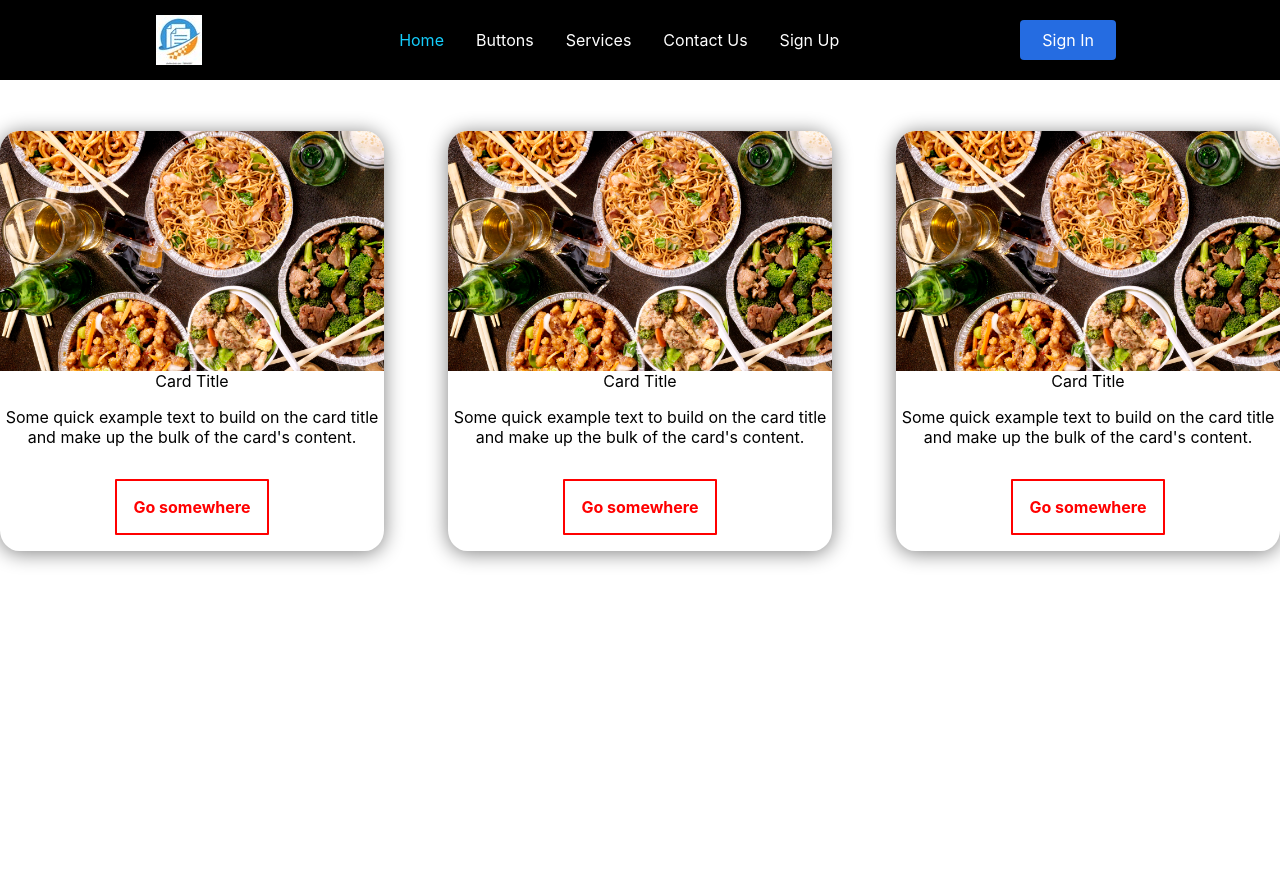
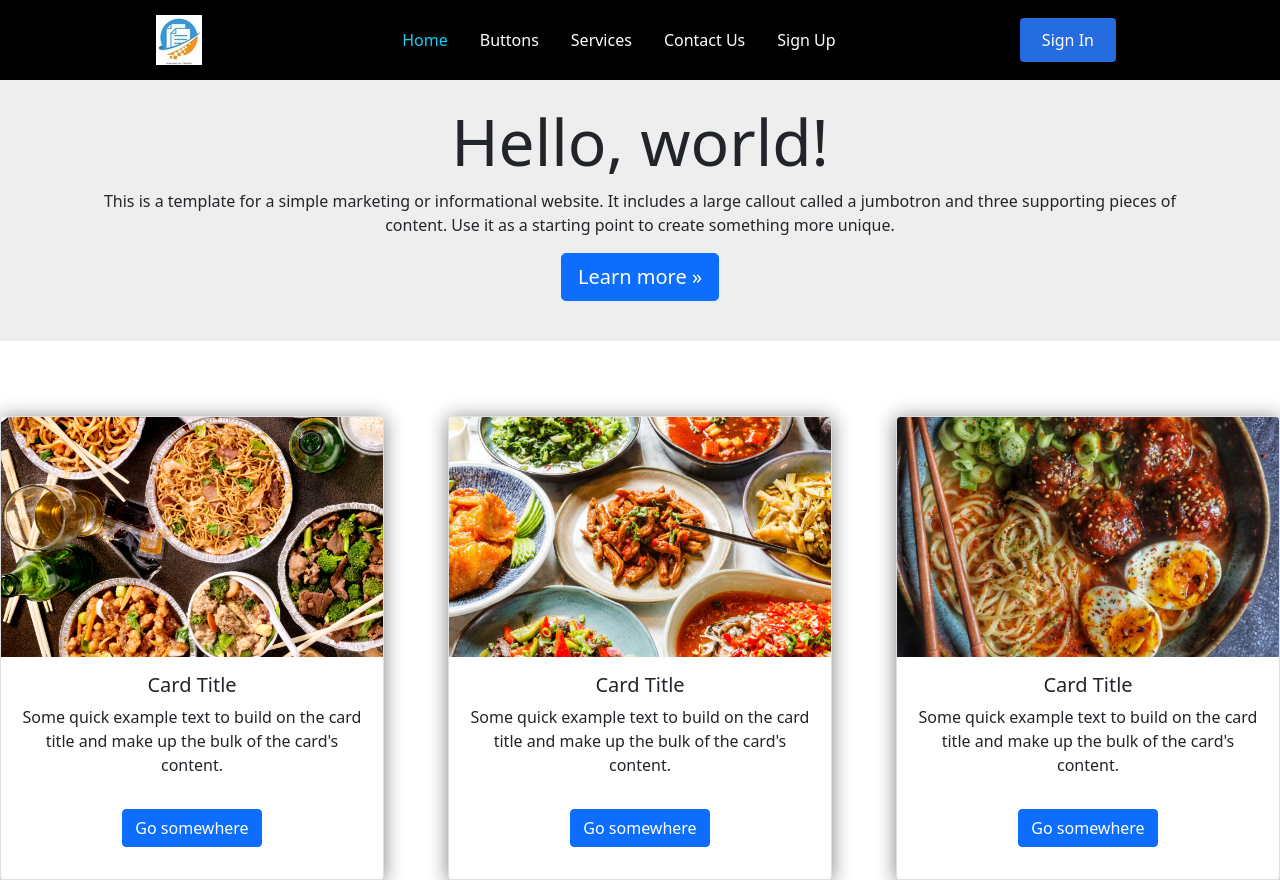
Before and after one commit to anjalipatil1632/React, a React (Create React App) app: page / in a window 1280 px wide. Before the commit the page ends 800 px from the top, so only its background shows below. Built offline with nearby package versions, Linux system fonts and the light colour scheme.

Commit message:
Bootstrap adding and jumbotron

```diff
--- a/src/components/Home/home.css
+++ b/src/components/Home/home.css
@@ -12,7 +12,7 @@
   margin-top: 4%;
 }
 
-.Card {
+.card {
   overflow: hidden;
   box-shadow: 0 2px 20px grey;
   border-radius: 5%;
@@ -41,3 +41,13 @@
   background: red;
   color: white;
 }
+
+.jumbotron {
+  background: #eee;
+  text-align: center;
+  margin-bottom: 0 !important;
+  margin-top: 0%;
+}
+.container-fluid {
+  padding: 0 !important;
+}
--- a/src/components/Home/home.js
+++ b/src/components/Home/home.js
@@ -1,13 +1,16 @@
 import React from 'react';
 import Card from "react-bootstrap/Card";
 import Button from "react-bootstrap/Button";
+import Container from 'react-bootstrap/Container'
 import '../Home/home.css';
+import { NavProps } from 'reactstrap';
 
-const Home = () => {
-  return (
-    <div className="wrapper">
-          <Card  className='Card'>
-          <Card.Img variant="top" src={require('../../Images/food.jpg')} className="class-img" />
+
+function HomeCard(props) {
+  return(
+      <div >
+          <Card  className='card'>
+          <Card.Img variant="top" src={props.img} className="class-img" />
           <Card.Body>
             <Card.Title>Card Title</Card.Title>
             <Card.Text>
@@ -17,35 +20,37 @@ const Home = () => {
             <Button variant="primary" className="card-btn">Go somewhere </Button>
           </Card.Body>
           </Card>
+       </div>
+  );
+}
 
-          <Card  className='Card'>
-            <Card.Img variant="top" src={require('../../Images/food.jpg')} className="class-img" />
-            <Card.Body>
-              <Card.Title>Card Title</Card.Title>
-              <Card.Text>
-                Some quick example text to build on the card title and make up the bulk of
-                the card's content.
-              </Card.Text>
-              <Button variant="primary" className="card-btn">Go somewhere </Button>
-            </Card.Body>
-          </Card>
-
-          <Card className='Card'>
-            <Card.Img variant="top" src={require('../../Images/food.jpg')} className="class-img" />
-            <Card.Body>
-              <Card.Title>Card Title</Card.Title>
-              <Card.Text>
-                Some quick example text to build on the card title and make up the bulk of
-                the card's content.
-              </Card.Text>
-              <Button variant="primary" className="card-btn">Go somewhere </Button>
-            </Card.Body>
-          </Card>
+function Jumbotron(){
+  return(
+    <>
+      <div class="jumbotron">
+        <div class="container">
+          <br></br><h1 class="display-3">Hello, world!</h1>
+          <p>This is a template for a simple marketing or informational website. It includes a large callout called a jumbotron and three supporting pieces of content. Use it as a starting point to create something more unique.</p>
+          <p><a class="btn btn-primary btn-lg" href="#" role="button">Learn more &raquo;</a></p><br></br>
+        </div>
+      </div>
+    <br/>
+    </>
+    );
+  }
 
 
-       </div>
 
-
+const Home = () => {
+  return (
+    <>
+    <Jumbotron/>
+    <div className="wrapper">
+      <HomeCard img={require('../../Images/food.jpg')}/>
+      <HomeCard img={require('../../Images/food1.jpg')}/>
+      <HomeCard img={require('../../Images/food3.jpg')}/>
+    </div>
+    </>
   );
 };
 
--- a/src/index.js
+++ b/src/index.js
@@ -3,7 +3,7 @@ import ReactDOM from 'react-dom';
 import './index.css';
 import App from './App';
 import reportWebVitals from './reportWebVitals';
-
+import '../node_modules/bootstrap/dist/css/bootstrap.min.css';
 
 ReactDOM.render(
   <React.StrictMode>
```
Also changed, not shown: src/Images/food1.jpg (added), src/Images/food3.jpg (added).
